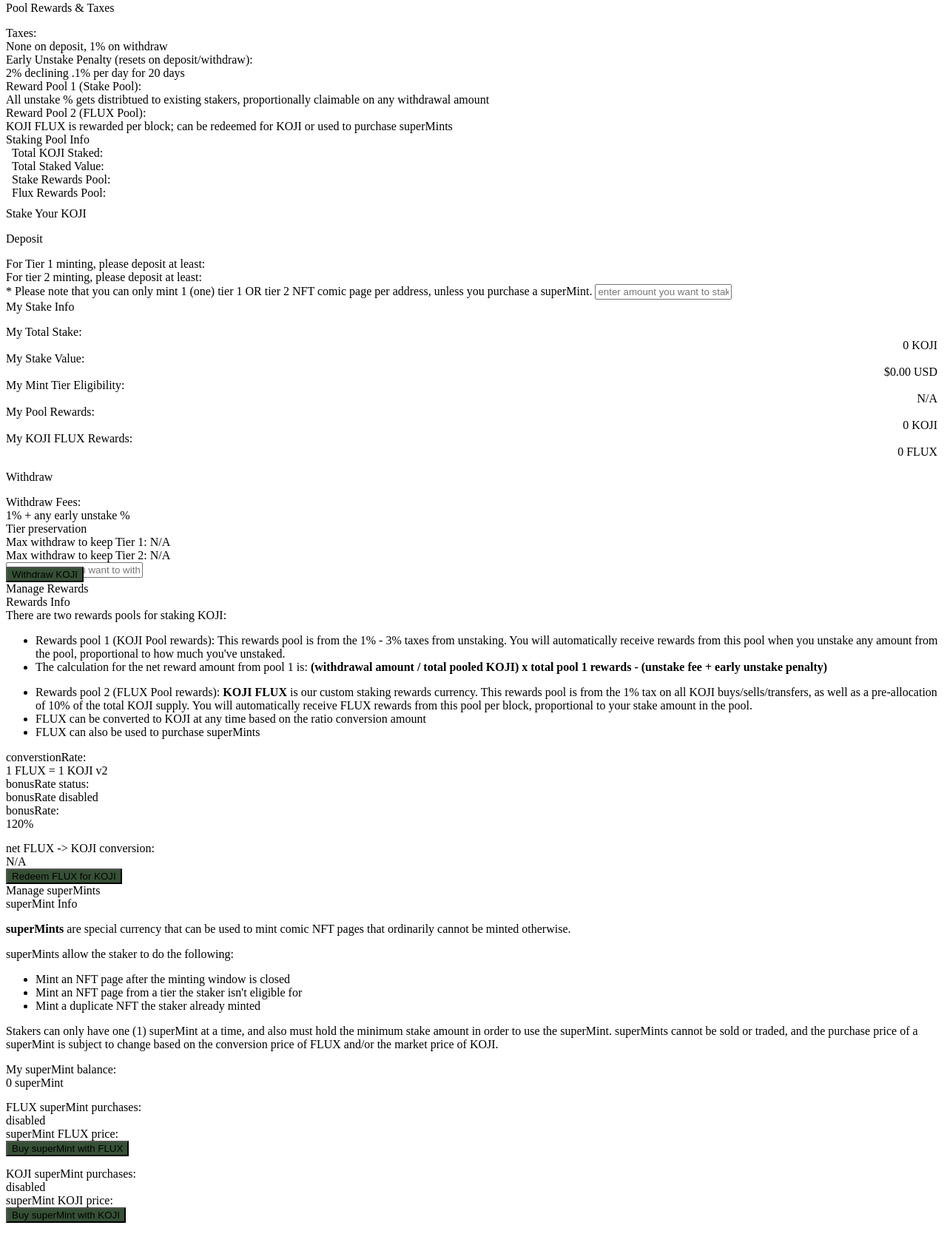
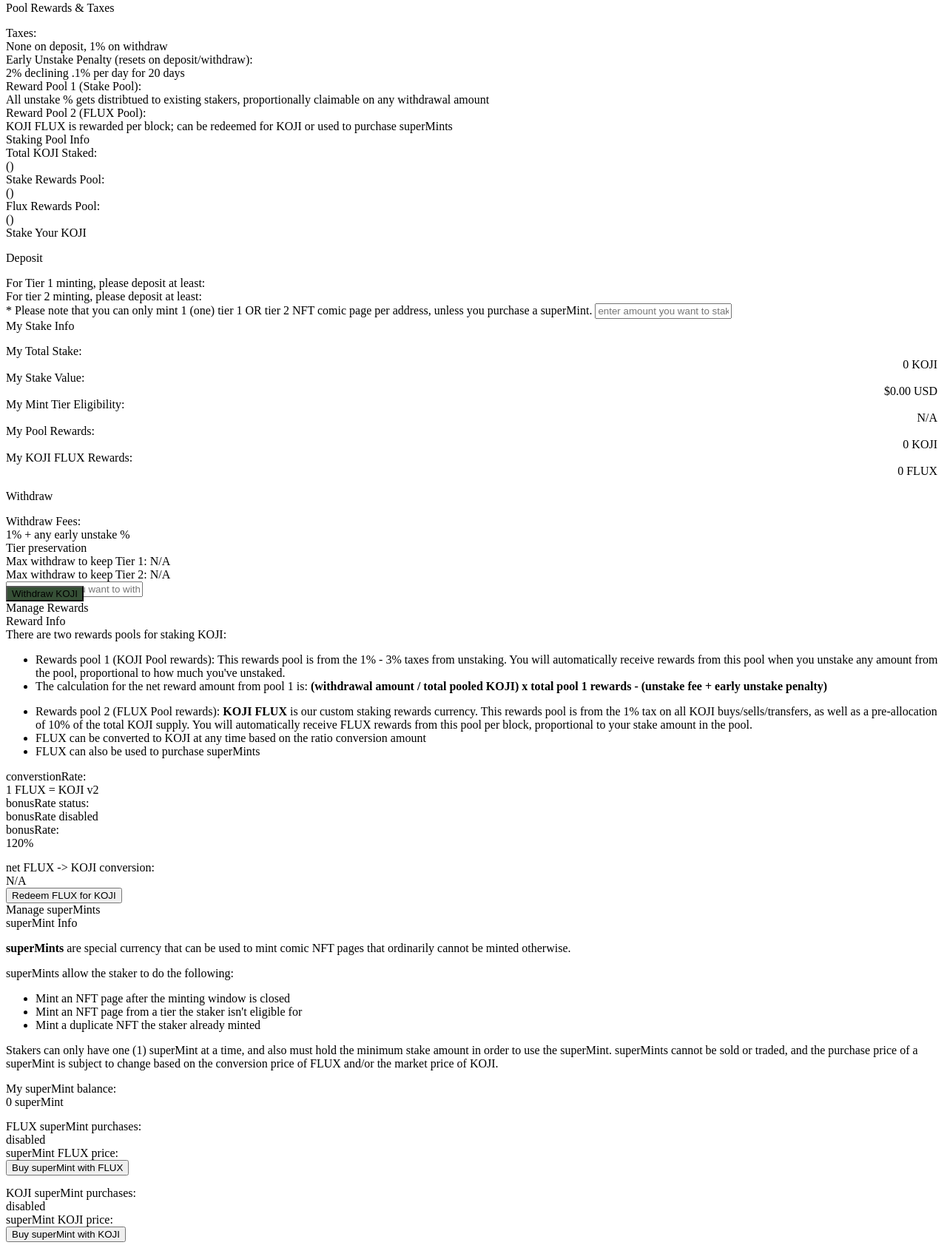
Before and after one commit to nodezy/kojiearth, a PHP site: page /tab-staking.php in a window 1280 px wide. Shown: the part 1259-2946 px from the top of the page at 74% size. Before the commit the page ends 2912 px from the top, so only its background shows below. Run offline with PHP 8.4, Linux system fonts and the light colour scheme.

Commit message:
Update tab-staking.php

```diff
--- a/Staking/frontend/tab-staking.php
+++ b/Staking/frontend/tab-staking.php
@@ -1,11 +1,11 @@
 
                       <div class="ui-wrapper ui-toggle toggle-active" id="staking-info-wrapper">
 
-                         <span class="ui-title clearfix"><i class="far fa-book-open"></i>
+                         <span class="ui-title clearfix"><i class="fad fa-book-open"></i>
                             <span>Stake KOJI to mint our NFTs</span>
-                            <a onclick="toggleinfo();">
+                            <a onclick="toggleinfo();"><!--sir, please leave this in, it allows the show/hide to survive refresh if the user wants to show it after its been auto-hidden-->
                               <span class="toggle-icon"><i class="fas fa-chevron-down"></i></span>
-                            </a>
+                            </a><!--this too =) -->
                         </span>
 
 
@@ -97,20 +97,21 @@
 
                       </div><!-- .ui-wrapper -->
 
-                      <!-- UI row with 4 column ------------------------------------------------------------>
+                      <!-- staking pool info ------------------------------------------------------------>
 
-                      <div class="ui-wrapper">
+                      <div class="ui-wrapper pool-info">
 
-                          <span class="ui-title"><i class="far fa-chart-pie"></i>Staking Pool Info</span>
+                          <span class="ui-title"><i class="fad fa-chart-pie"></i>Staking Pool Info</span>
 
-                          <div class="ui-row col-4" style="margin-bottom:10px">
+                          <div class="ui-row col-3">
 
                               <div class="ui-col">
                                   <div class="ui-box">
-                                      <i class="fas fa-mask"></i>&nbsp;&nbsp;<span>Total KOJI Staked:</span>
+                                      <span class="title"><i class="fas fa-mask"></i>Total KOJI Staked:</span>
                                       <div class="data-row clearfix">
-                                          <div class="value" style="width:100%;text-align: center">
-                                              <span id="total-koji-staked"></span>
+                                          <div class="value">
+                                              <span id="total-koji-staked" class="pool-amount"></span>
+                                              <span class="usd-amount">(<span id="total-staked-usd"></span>)</span>
                                           </div>
                                       </div>
                                   </div>
@@ -118,10 +119,11 @@
 
                               <div class="ui-col">
                                   <div class="ui-box">
-                                      <i class="fas fa-money-bill"></i>&nbsp;&nbsp;<span>Total Staked Value:</span>
+                                  <span class="title"><i class="fas fa-coins"></i>Stake Rewards Pool:</span>
                                       <div class="data-row clearfix">
-                                          <div class="value" style="width:100%;text-align: center">
-                                              <span id="total-staked-usd"></span>
+                                          <div class="value">
+                                              <span id="rewards-pool-one" class="pool-amount"></span>
+                                              <span class="usd-amount">(<span id="rewards-pool-one-usd"></span>)</span>
                                           </div>
                                       </div>
                                   </div>
@@ -129,21 +131,11 @@
 
                               <div class="ui-col">
                                   <div class="ui-box">
-                                      <i class="fas fa-coins"></i>&nbsp;&nbsp;<span>Stake Rewards Pool:</span>
+                                  <span class="title"><i class="fas fa-chart-network"></i>Flux Rewards Pool:</span>
                                       <div class="data-row clearfix">
-                                          <div class="value" style="width:100%;text-align: center">
-                                              <span id="rewards-pool-one"></span>
-                                          </div>
-                                      </div>
-                                  </div>
-                              </div>
-
-                              <div class="ui-col">
-                                  <div class="ui-box">
-                                      <i class="fas fa-chart-network"></i>&nbsp;&nbsp;<span>Flux Rewards Pool:</span>
-                                      <div class="data-row clearfix">
-                                          <div class="value" style="width:100%;text-align: center">
-                                              <span id="rewards-pool-two"></span>
+                                          <div class="value">
+                                              <span id="rewards-pool-two" class="pool-amount"></span>
+                                              <span class="usd-amount">(<span id="rewards-pool-two-usd"></span>)</span>
                                           </div>
                                       </div>
                                   </div>
@@ -151,7 +143,14 @@
 
                           </div><!-- .ui-row -->
 
-                          <span class="ui-title"><i class="far fa-piggy-bank"></i>Stake Your KOJI</span>
+                          </div><!-- .ui-wrapper -->
+
+
+                        <!-- staking KOJI ------------------------------------------------------------>
+
+                        <div class="ui-wrapper">
+
+                          <span class="ui-title"><i class="fad fa-piggy-bank"></i>Stake Your KOJI</span>
 
                           <div class="ui-row col-3">
 
@@ -270,25 +269,28 @@
 
                       </div><!-- .ui-wrapper -->
 
-                      <!-- UI row with 2 column ------------------------------------------------------------>
 
-                      <div class="ui-wrapper ui-toggle">
+                      <!-- manage staking rewards ------------------------------------------------------------>
 
-                          <span class="ui-title"><i class="far fa-sack-dollar"></i>Manage Rewards</span>
+                      <div class="ui-wrapper">
+
+                          <span class="ui-title"><i class="fad fa-sack-dollar"></i>Manage Rewards</span>
 
                           <div class="ui-row col-1">
 
                               <div class="ui-col">
                                   <div class="ui-box">
 
-                                    <span class="ui-title clearfix">
-                                      <span>Rewards Info</span>
-                                      <a onclick="toggleinfo();">
+
+                                    <div class="alert alert-info mt0 alert-toggle">
+
+                                            <span class="alert-title">
+                                                <i class="fas fa-exclamation-circle"></i> Reward Info
                                                 <span class="toggle-icon"><i class="fas fa-chevron-down"></i></span>
-                                      </a>
                                             </span>
 
-                                    <div class="ui-toggleable clearfix">
+                                            <div class="alert-toggleable">
+
                                             <span>There are two rewards pools for staking KOJI:</span>
                                                 <ul>
                                                     <li>Rewards pool 1 (KOJI Pool rewards): This rewards pool is from the 1% - 3% taxes from unstaking. You will automatically receive rewards from this pool when you unstake any amount from the pool, proportional to how much you've unstaked.</li>
@@ -299,10 +301,14 @@
                                                     <li>FLUX can be converted to KOJI at any time based on the ratio conversion amount</li>
                                                     <li>FLUX can also be used to purchase superMints</li>
                                                 </ul>
+
                                             </div>
+                                    </div>
+
+
                                       <div class="data-row clearfix">
                                             <div class="title">converstionRate: <span class="tooltip conversion" data-tooltip="converstionRate: used to adjust the FLUX -> KOJI conversion amount to balance the FLUX rewards pool. Can be used in conjunction with bonusRate below."><i class="icon-question-circle"></i></span></div>
-                                          <div class="value " id="supermint-balance">1 FLUX = 1 KOJI v2</div>
+                                          <div class="value ">1 FLUX = <span id="flux-koji"></span> KOJI v2</div>
                                       </div>
 
                                       <div class="data-row clearfix">
@@ -333,7 +339,7 @@
                                           <div class="value " id="netrate">N/A</div>
                                       </div>
 
-                                      <button type="button" class="btn btn-sep" style="background-color:#365036; margin-top:0px !important">
+                                      <button type="button" class="btn green btn-sep mt20">
                                           <div><i class="icon-external-link"></i></div>
                                           <span>Redeem FLUX for KOJI</span>
                                       </button>
@@ -344,23 +350,28 @@
 
                       </div><!-- .ui-wrapper -->
 
-                       <div class="ui-wrapper ui-toggle">
 
-                          <span class="ui-title"><i class="far fa-file-plus"></i>Manage superMints</span>
+                      <!-- manage superMints ------------------------------------------------------------>
+
+                       <div class="ui-wrapper">
+
+                          <span class="ui-title"><i class="fad fa-file-plus"></i>Manage superMints</span>
 
                           <div class="ui-row col-1">
 
                               <div class="ui-col">
                                   <div class="ui-box">
 
-                                    <span class="ui-title clearfix">
-                                      <span>superMint Info</span>
-                                      <a onclick="toggleinfo();">
+
+                                    <div class="alert alert-info mt0 alert-toggle">
+
+                                        <span class="alert-title">
+                                            <i class="fas fa-exclamation-circle"></i> superMint Info
                                             <span class="toggle-icon"><i class="fas fa-chevron-down"></i></span>
-                                      </a>
                                         </span>
 
-                                    <div class="ui-toggleable clearfix">
+                                        <div class="alert-toggleable">
+
                                             <p><strong>superMints</strong> are special currency that can be used to mint comic
                                             NFT pages that ordinarily cannot be minted otherwise.</p>
                                             <span>superMints allow the staker to do the following:</span>
@@ -373,7 +384,11 @@
                                                 minimum stake amount in order to use the superMint. superMints cannot be sold
                                                 or traded, and the purchase price of a superMint is subject to change based on
                                                 the conversion price of FLUX and/or the market price of KOJI.</p>
+
                                         </div>
+                                    </div>
+
+
 
                                       <div class="data-row clearfix">
                                           <div class="title">My superMint balance: </div>
@@ -403,8 +418,7 @@
                                           <div class="value " id="flux-supermint-price"></div>
                                       </div>
 
-                                      <button type="button" class="btn btn-sep" id="btn-supermint-flux"
-                                          style="background-color:#365036;margin-top:0px !important">
+                                      <button type="button" class="btn green btn-sep mt20 mb40" id="btn-supermint-flux">
                                           <div><i class="fas fa-chart-network"></i></div>
                                           <span>Buy superMint with FLUX</span>
                                       </button>
@@ -432,8 +446,7 @@
                                           <div class="value " id="koji-supermint-price"></div>
                                       </div>
 
-                                      <button type="button" class="btn btn-sep" id="btn-supermint-koji"
-                                          style="background-color:#365036; margin-top:0px !important">
+                                      <button type="button" class="btn green btn-sep mt20" id="btn-supermint-koji">
                                           <div><i class="fas fa-mask"></i></div>
                                           <span>Buy superMint with KOJI</span>
                                       </button>
```
Lines whose indentation alone changed are shown as unchanged.
